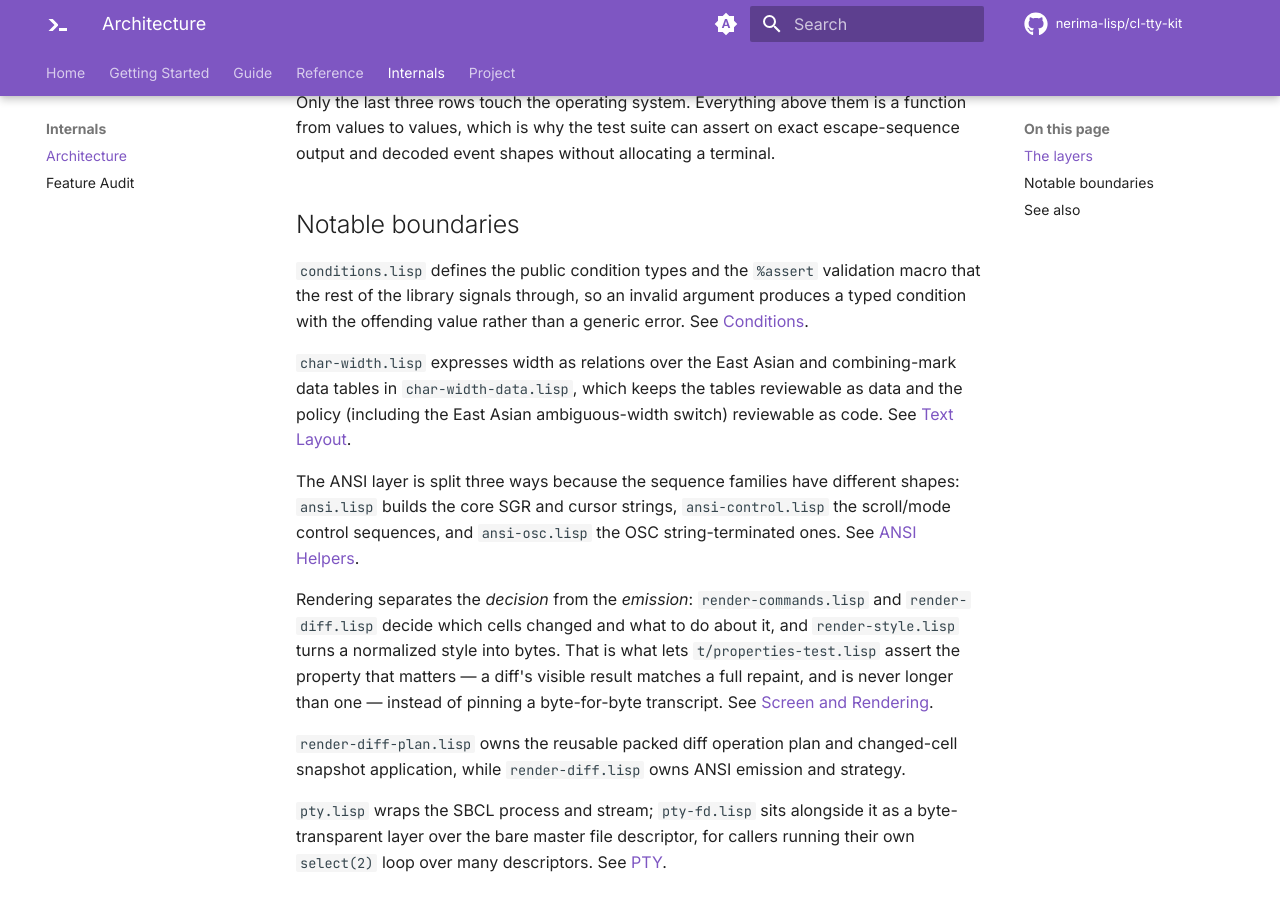
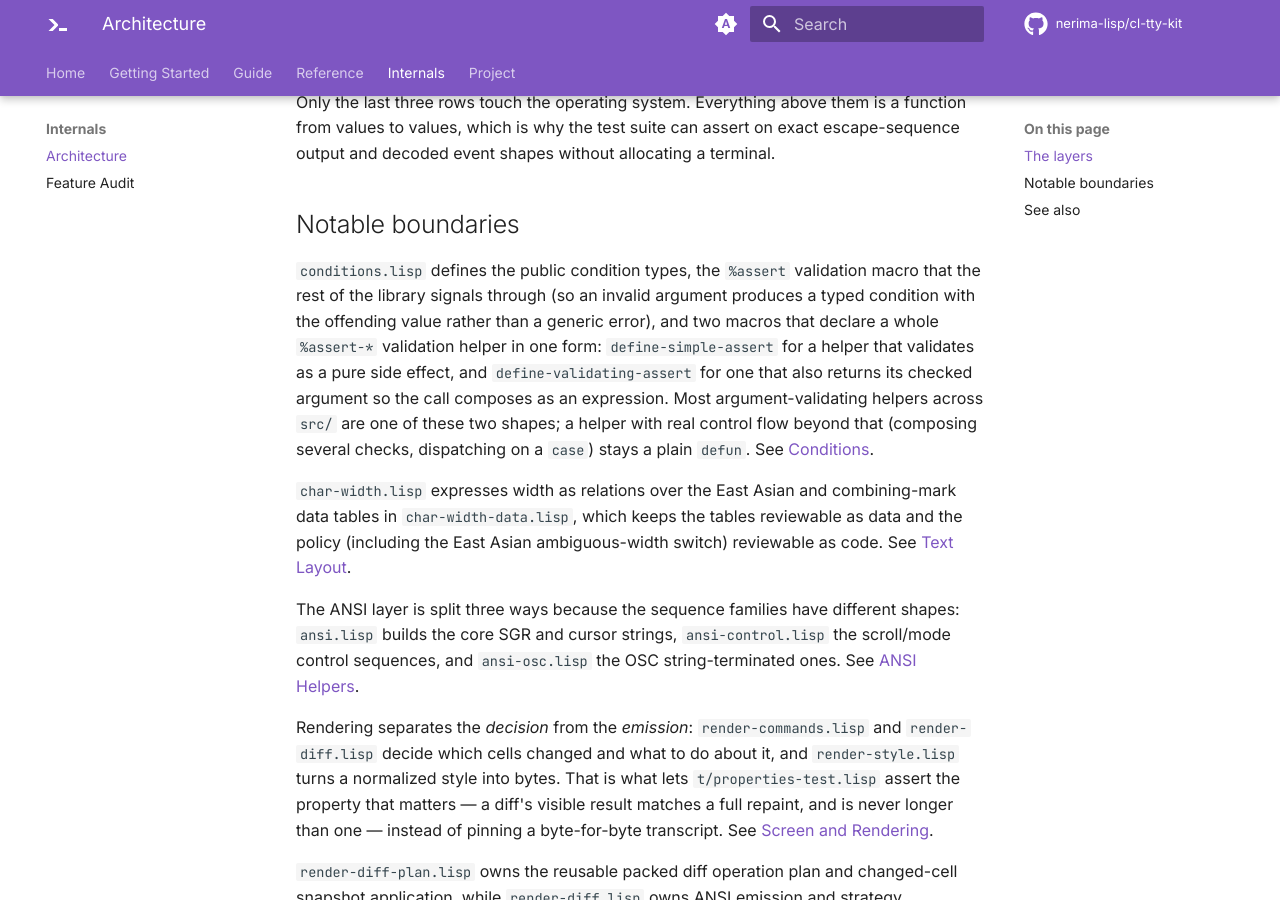
Before and after one commit to nerima-lisp/cl-tty-kit, an MkDocs documentation site: the page built from docs/src/architecture.md, in a window 1280 px wide and 900 px high, scrolled down 1139 px. Built offline with MkDocs 1.6.1 and Material for MkDocs 9.7.7, drawn with Linux system fonts in a browser that asks for light colours; comment, search, counter and statistics services are not loaded.

Commit message:
docs: document DEFINE-SIMPLE-ASSERT/DEFINE-VALIDATING-ASSERT and the cl-weave test DSL
architecture.md now names the two validation-helper macros conditions.lisp
defines, alongside %ASSERT. development.md's testing expectations now point
new tests at cl-weave's describe/it/expect DSL (the org's test framework
this project depends on and now actually uses throughout t/) rather than the
retired IS/IS-EQUAL/SIGNALS macros, and explains why table-driven cases use
DOLIST+IT rather than IT-EACH here.

```diff
--- a/docs/src/architecture.md
+++ b/docs/src/architecture.md
@@ -30,10 +30,17 @@ terminal.
 
 ## Notable boundaries
 
-`conditions.lisp` defines the public condition types and the `%assert`
-validation macro that the rest of the library signals through, so an invalid
+`conditions.lisp` defines the public condition types, the `%assert`
+validation macro that the rest of the library signals through (so an invalid
 argument produces a typed condition with the offending value rather than a
-generic error. See [Conditions](conditions.md).
+generic error), and two macros that declare a whole `%assert-*` validation
+helper in one form: `define-simple-assert` for a helper that validates as a
+pure side effect, and `define-validating-assert` for one that also returns
+its checked argument so the call composes as an expression. Most
+argument-validating helpers across `src/` are one of these two shapes; a
+helper with real control flow beyond that (composing several checks,
+dispatching on a `case`) stays a plain `defun`. See
+[Conditions](conditions.md).
 
 `char-width.lisp` expresses width as relations over the East Asian and
 combining-mark data tables in `char-width-data.lisp`, which keeps the tables
```
Also changed, not shown: docs/src/development.md (+11 -0 lines).
